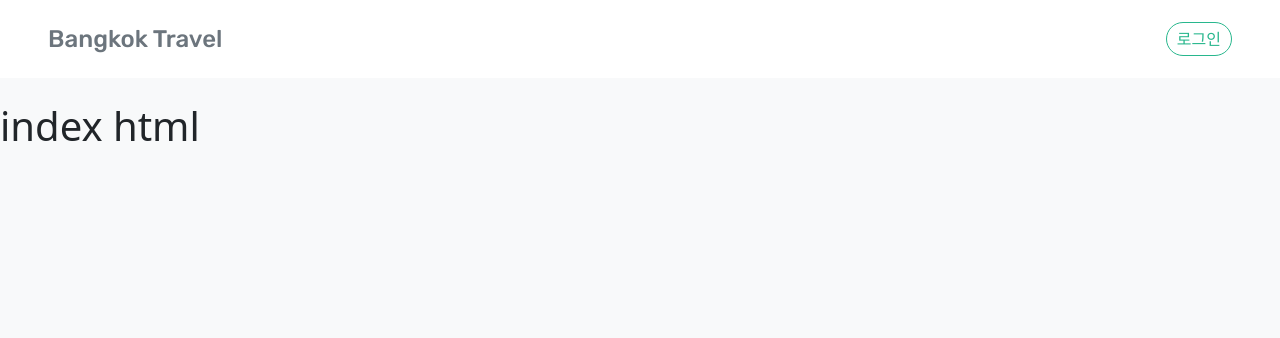
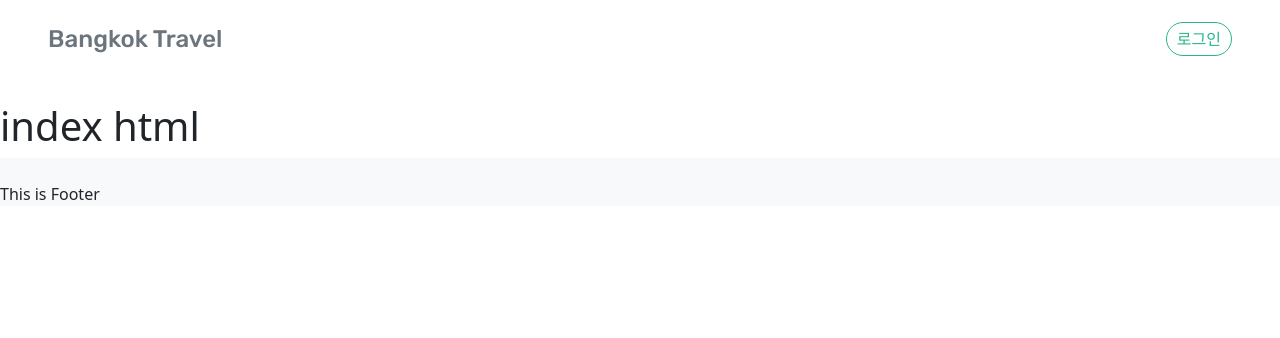
Before and after one commit to ragu6963/Bangkok_Travel, a Django app: page /index/ in a window 1280 px wide. Shown: the top 338 px of the page. Run offline with Django 3.2, Linux system fonts and the light colour scheme; parts of the project's set-up code (start-up, migrations or seed data) failed here and were passed over; some libraries are stand-ins or nearby versions.

Commit message:
footer 구역 잡기

```diff
--- a/sharestreetview/templates/base.html
+++ b/sharestreetview/templates/base.html
@@ -28,9 +28,9 @@
   <title>bangkok travel</title>
 </head>
 
-<body class="bg-light">
+<body>
   {# navbar 컴포넌트 #}
-  {% include 'nav.html' %}
+  {% include "nav.html" %}
   {% block content %}
   {% endblock content %}
   <script src="https://cdn.jsdelivr.net/npm/bootstrap@5.0.0-beta2/dist/js/bootstrap.bundle.min.js"
@@ -38,6 +38,8 @@
   </script>
   {% block body %}
   {% endblock body %}
+
+  {% include "footer.html" %}
 </body>
 
 </html>
--- /dev/null
+++ b/sharestreetview/templates/footer.html
@@ -0,0 +1,3 @@
+<div class="bg-light pt-4">
+  This is Footer
+</div>
```
Also changed, not shown: posts/templates/posts/home.html (+7 -5 lines).
